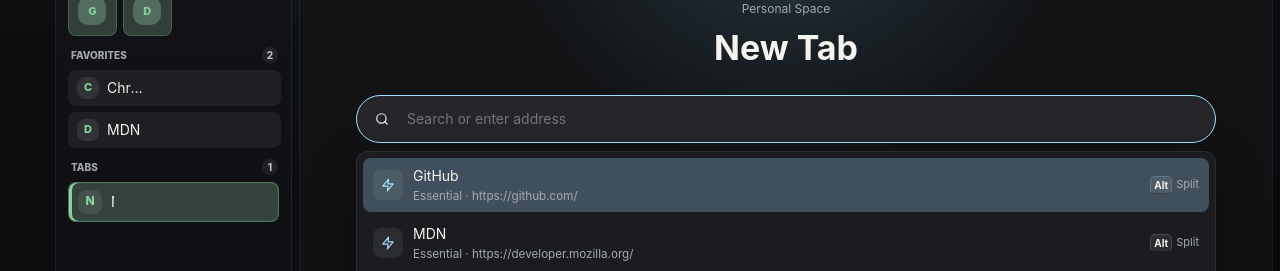
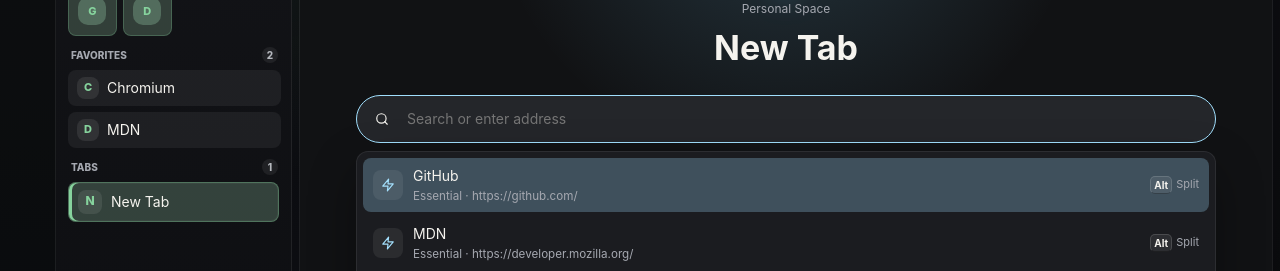
Before and after one commit to Tsutomu-miku/astra-browser, a React (Vite) app: page / in a window 1280 px wide. Shown: the part 189-460 px from the top of the page. Built offline with nearby package versions, Linux system fonts and the light colour scheme.

Commit message:
fix: float sidebar action hints

```diff
--- a/src/renderer/styles/sidebar-action-hints.css
+++ b/src/renderer/styles/sidebar-action-hints.css
@@ -1,4 +1,7 @@
 .sidebar-item-action-hints {
+  position: absolute;
+  top: 50%;
+  right: 6px;
   min-width: 0;
   display: inline-flex;
   align-items: center;
@@ -6,7 +9,7 @@
   gap: 4px;
   color: var(--muted);
   opacity: 0;
-  transform: translateX(3px);
+  transform: translate(3px, -50%);
   transition:
     opacity 120ms ease,
     transform 120ms ease;
@@ -17,7 +20,7 @@
 .favorite-button:hover .sidebar-item-action-hints,
 .favorite-button:focus-visible .sidebar-item-action-hints {
   opacity: 1;
-  transform: translateX(0);
+  transform: translate(0, -50%);
 }
 
 .sidebar-item-action-hint {
--- a/src/renderer/styles/sidebar.css
+++ b/src/renderer/styles/sidebar.css
@@ -439,9 +439,10 @@ h1 {
 }
 
 .favorite-button {
+  position: relative;
   min-height: 34px;
   display: grid;
-  grid-template-columns: 22px minmax(0, 1fr) auto;
+  grid-template-columns: 22px minmax(0, 1fr);
   align-items: center;
   gap: 8px;
   padding: 6px 8px;
@@ -498,9 +499,10 @@ h1 {
 }
 
 .tab-button {
+  position: relative;
   min-height: 38px;
   display: grid;
-  grid-template-columns: 24px minmax(0, 1fr) auto;
+  grid-template-columns: 24px minmax(0, 1fr);
   align-items: center;
   gap: 9px;
   padding: 7px 5px 7px 9px;
```
Also changed, not shown: 1 other file (tests, documents, lock files or other folders).
